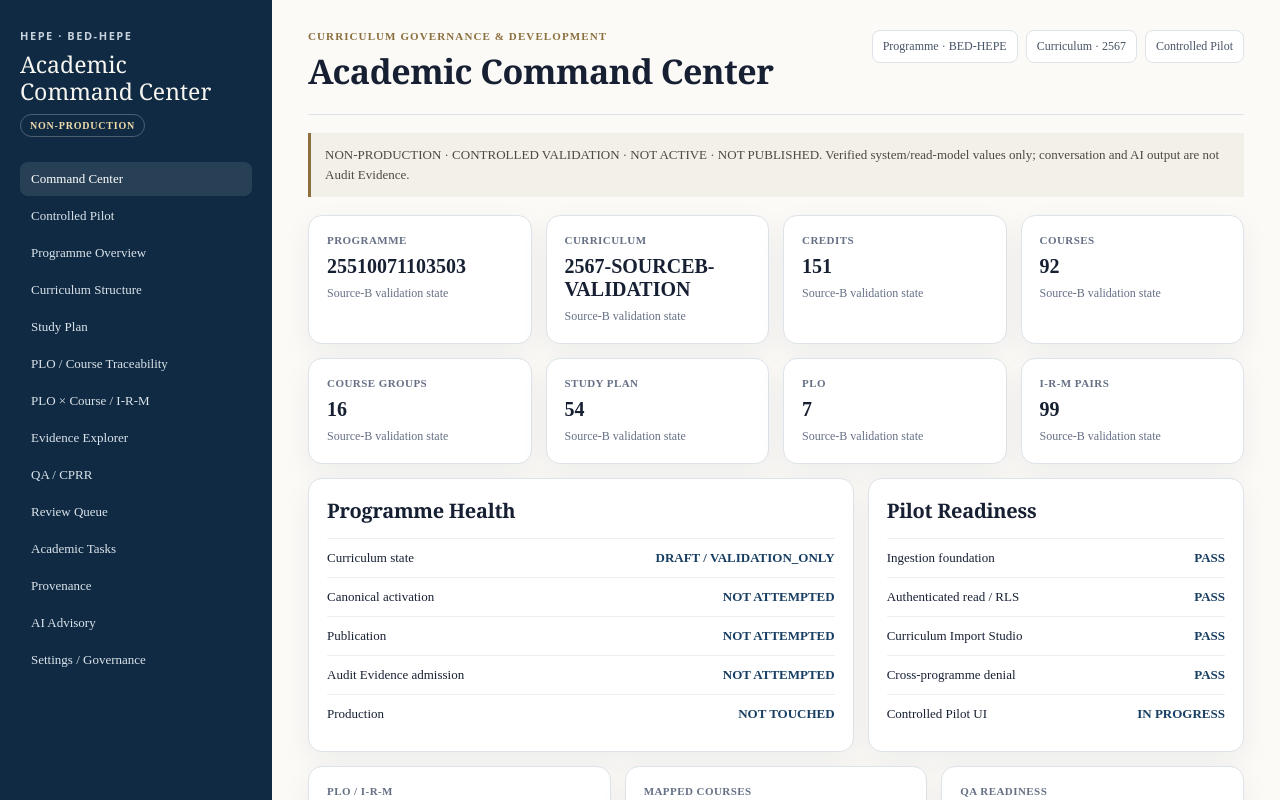
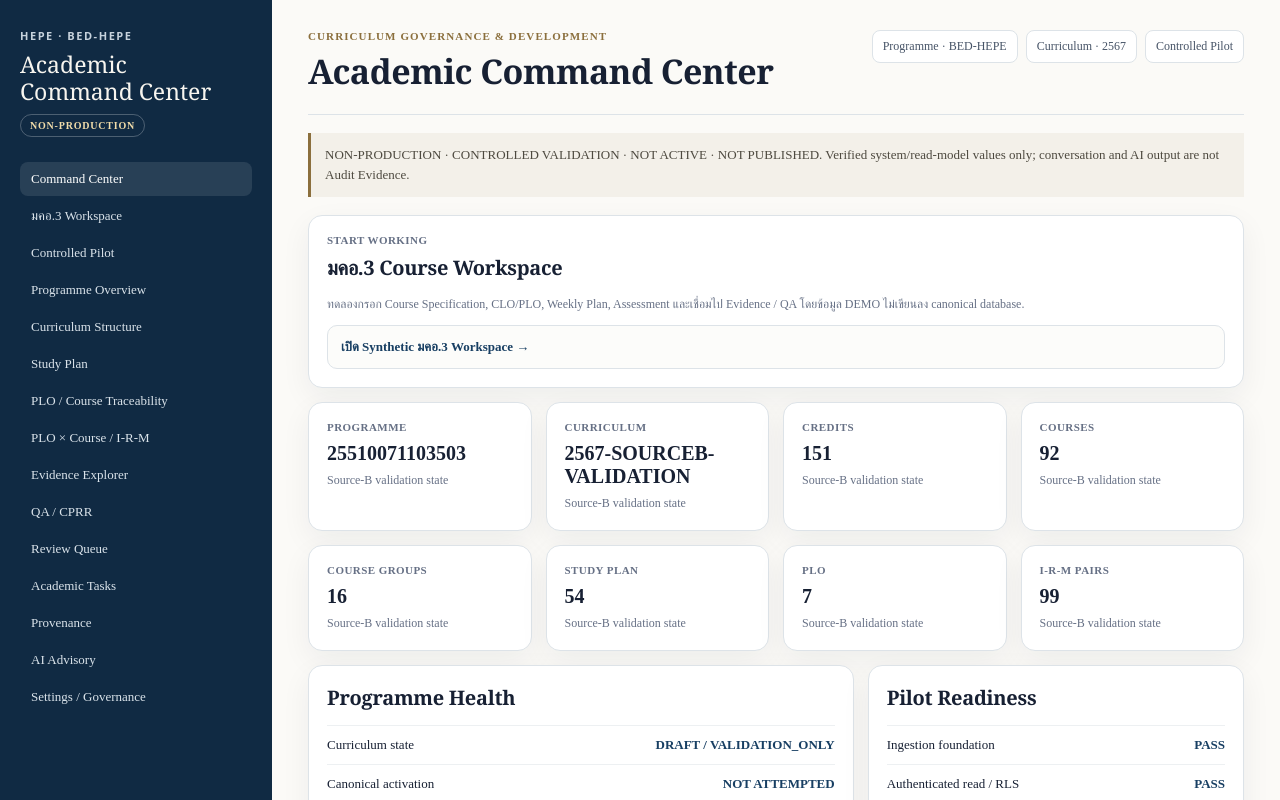
Before and after one commit to kasemch/hepe-ui-prototype, a Next.js app: page / in a window 1280 px wide. Shown: the top 800 px of the page. Built offline with nearby package versions, Linux system fonts and the light colour scheme.

Commit message:
HEPE-PILOT: link synthetic TQF3 workspace from command center

```diff
--- a/app/page.tsx
+++ b/app/page.tsx
@@ -1,5 +1,5 @@
 const modules = [
-  ['programme','Programme Overview'],['curriculum','Curriculum Structure'],['study-plan','Study Plan'],['traceability','PLO / Course Traceability'],['mapping','PLO × Course / I-R-M'],['evidence','Evidence Explorer'],['qa','QA / CPRR'],['reviews','Review Queue'],['calendar','Academic Tasks'],['audit','Provenance'],['ai','AI Advisory'],['governance','Settings / Governance']
+  ['tqf3','มคอ.3 Course Workspace'],['programme','Programme Overview'],['curriculum','Curriculum Structure'],['study-plan','Study Plan'],['traceability','PLO / Course Traceability'],['mapping','PLO × Course / I-R-M'],['evidence','Evidence Explorer'],['qa','QA / CPRR'],['reviews','Review Queue'],['calendar','Academic Tasks'],['audit','Provenance'],['ai','AI Advisory'],['governance','Settings / Governance']
 ];
 
 const verified = [
@@ -10,11 +10,12 @@ export default function Home(){
  return <main className="shell">
   <aside className="sidebar">
    <div className="brand-kicker">HEPE · BED-HEPE</div><div className="brand">Academic<br/>Command Center</div><div className="env">NON-PRODUCTION</div>
-   <nav className="nav sans" aria-label="HEPE modules"><a className="active" href="/">Command Center</a><a href="/pilot">Controlled Pilot</a>{modules.map(([s,l])=><a key={s} href={`/${s}`}>{l}</a>)}</nav>
+   <nav className="nav sans" aria-label="HEPE modules"><a className="active" href="/">Command Center</a><a href="/tqf3">มคอ.3 Workspace</a><a href="/pilot">Controlled Pilot</a>{modules.filter(([s])=>s!=='tqf3').map(([s,l])=><a key={s} href={`/${s}`}>{l}</a>)}</nav>
   </aside>
   <section className="workspace">
    <header className="topline"><div><div className="eyebrow">Curriculum Governance & Development</div><h1 className="page-title">Academic Command Center</h1></div><div className="contexts"><span className="chip">Programme · BED-HEPE</span><span className="chip">Curriculum · 2567</span><span className="chip">Controlled Pilot</span></div></header>
    <div className="notice">NON-PRODUCTION · CONTROLLED VALIDATION · NOT ACTIVE · NOT PUBLISHED. Verified system/read-model values only; conversation and AI output are not Audit Evidence.</div>
+   <article className="card" style={{marginBottom:14}}><div className="label">Start working</div><h2 className="section-title" style={{marginTop:8}}>มคอ.3 Course Workspace</h2><p className="note">ทดลองกรอก Course Specification, CLO/PLO, Weekly Plan, Assessment และเชื่อมไป Evidence / QA โดยข้อมูล DEMO ไม่เขียนลง canonical database.</p><a className="module-link" style={{marginTop:12}} href="/tqf3">เปิด Synthetic มคอ.3 Workspace →</a></article>
    <div className="grid g4">{verified.map(([a,b])=><article className="card" key={a}><div className="label">{a}</div><div className="value">{b}</div><div className="note">Source-B validation state</div></article>)}</div>
    <div className="grid g2" style={{marginTop:14}}><article className="card"><h2 className="section-title">Programme Health</h2>{[['Curriculum state','DRAFT / VALIDATION_ONLY'],['Canonical activation','NOT ATTEMPTED'],['Publication','NOT ATTEMPTED'],['Audit Evidence admission','NOT ATTEMPTED'],['Production','NOT TOUCHED']].map(([a,b])=><div className="row" key={a}><span>{a}</span><span className="status">{b}</span></div>)}</article><article className="card"><h2 className="section-title">Pilot Readiness</h2>{[['Ingestion foundation','PASS'],['Authenticated read / RLS','PASS'],['Curriculum Import Studio','PASS'],['Cross-programme denial','PASS'],['Controlled Pilot UI','IN PROGRESS']].map(([a,b])=><div className="row" key={a}><span>{a}</span><span className="status">{b}</span></div>)}</article></div>
    <div className="grid g3" style={{marginTop:14}}>{[['PLO / I-R-M','99 pairs · I9 / R72 / M18','mapping'],['Mapped Courses','78 of 92','traceability'],['QA Readiness','INSUFFICIENT VERIFIED EVIDENCE','qa'],['Evidence Admission','Human decision required','evidence'],['AI Advisory','Analyze / Explain / Compare only','ai'],['Gate Status','HEPE-PILOT-03 in progress','governance']].map(([a,b,s])=><article className="card" key={a}><div className="label">{a}</div><div className="value" style={{fontSize:17}}>{b}</div><a className="note" href={`/${s}`}>Open workspace →</a></article>)}</div>
```
